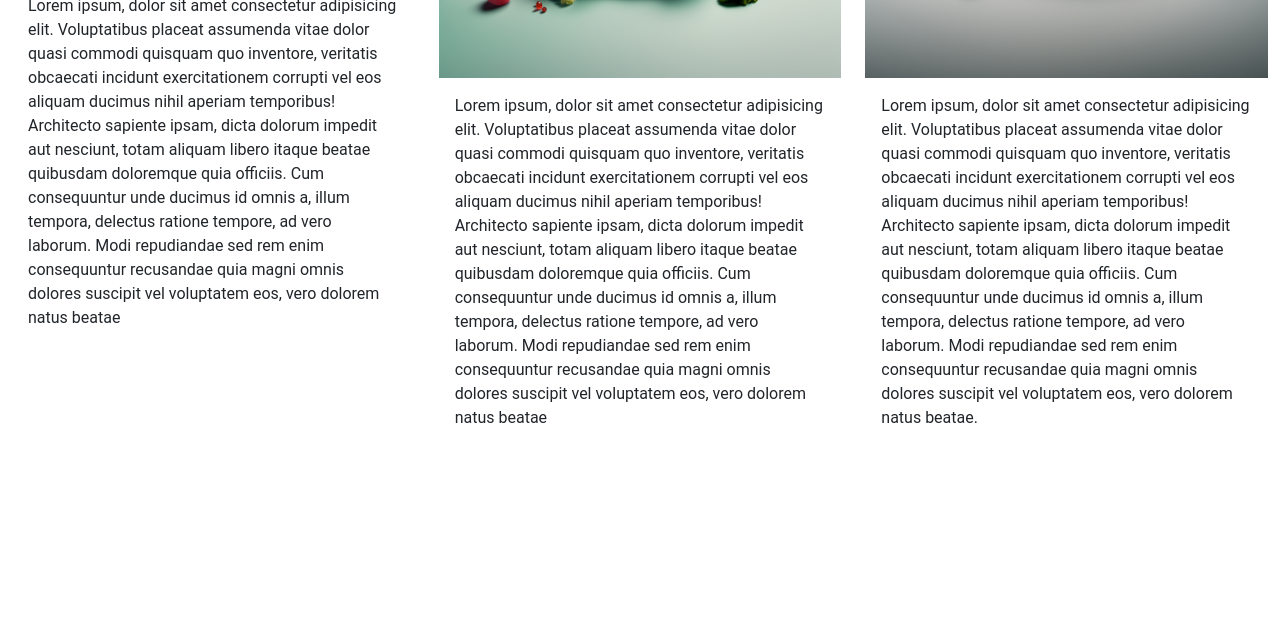
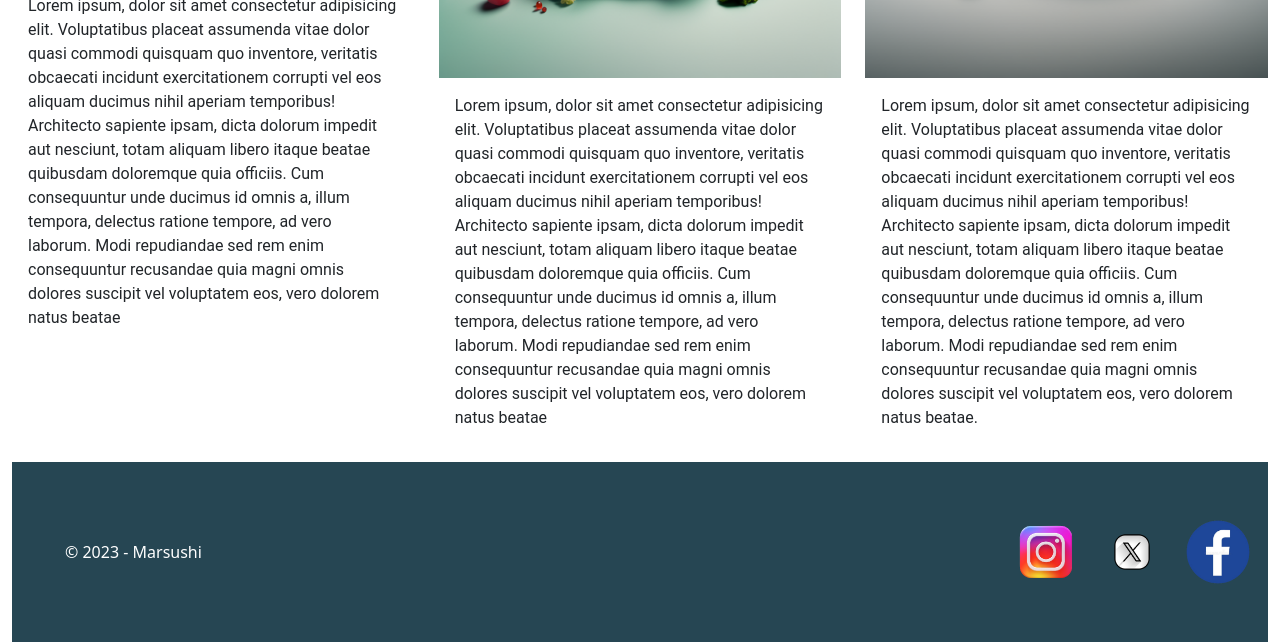
Before and after one commit to santicarrera04/preentrega2--santiagocarrera, a plain HTML site: page index.html in a window 1280 px wide. Shown: the part 670-1312 px from the top of the page. Before the commit the page ends 1132 px from the top, so only its background shows below. Drawn offline with nearby package versions, Linux system fonts and the light colour scheme.

Commit message:
fin Footer

```diff
--- a/css/estilo.css
+++ b/css/estilo.css
@@ -54,3 +54,18 @@
     font-size: 16px;
     font-family: 'Roboto', sans-serif;
 }
+
+/* Footer */
+
+.contenedorFooter {
+    background-color: #264653;
+    padding: 15px;
+}
+
+span {
+   color: white;
+}
+
+.logoApp {
+    width: 70px;
+}
--- a/index.html
+++ b/index.html
@@ -58,21 +58,39 @@
             <div class="card col-sm-12 col-md-6 col-xl-4">
                 <img src="img/publicidadSushi1.png" class="card-img-top imagenSushi img-fluid" alt="sushiPlatos">
                 <div class="card-body">
-                    <p class="cardTexto">Lorem ipsum, dolor sit amet consectetur adipisicing elit. Voluptatibus placeat assumenda vitae dolor quasi commodi quisquam quo inventore, veritatis obcaecati incidunt exercitationem corrupti vel eos aliquam ducimus nihil aperiam temporibus! Architecto sapiente ipsam, dicta dolorum impedit aut nesciunt, totam aliquam libero itaque beatae quibusdam doloremque quia officiis. Cum consequuntur unde ducimus id omnis a, illum tempora, delectus ratione tempore, ad vero laborum. Modi repudiandae sed rem enim consequuntur recusandae quia magni omnis dolores suscipit vel voluptatem eos, vero dolorem natus beatae</p>
+                    <p class="cardTexto">Lorem ipsum, dolor sit amet consectetur adipisicing elit. Voluptatibus placeat
+                        assumenda vitae dolor quasi commodi quisquam quo inventore, veritatis obcaecati incidunt
+                        exercitationem corrupti vel eos aliquam ducimus nihil aperiam temporibus! Architecto sapiente
+                        ipsam, dicta dolorum impedit aut nesciunt, totam aliquam libero itaque beatae quibusdam
+                        doloremque quia officiis. Cum consequuntur unde ducimus id omnis a, illum tempora, delectus
+                        ratione tempore, ad vero laborum. Modi repudiandae sed rem enim consequuntur recusandae quia
+                        magni omnis dolores suscipit vel voluptatem eos, vero dolorem natus beatae</p>
                 </div>
             </div>
 
             <div class="card col-sm-12 col-md-6 col-xl-4">
                 <img src="img/publicidadSushi2.png" class="card-img-top imagenSushi img-fluid" alt="sushiPlatos">
                 <div class="card-body">
-                    <p class="cardTexto">Lorem ipsum, dolor sit amet consectetur adipisicing elit. Voluptatibus placeat assumenda vitae dolor quasi commodi quisquam quo inventore, veritatis obcaecati incidunt exercitationem corrupti vel eos aliquam ducimus nihil aperiam temporibus! Architecto sapiente ipsam, dicta dolorum impedit aut nesciunt, totam aliquam libero itaque beatae quibusdam doloremque quia officiis. Cum consequuntur unde ducimus id omnis a, illum tempora, delectus ratione tempore, ad vero laborum. Modi repudiandae sed rem enim consequuntur recusandae quia magni omnis dolores suscipit vel voluptatem eos, vero dolorem natus beatae</p>
+                    <p class="cardTexto">Lorem ipsum, dolor sit amet consectetur adipisicing elit. Voluptatibus placeat
+                        assumenda vitae dolor quasi commodi quisquam quo inventore, veritatis obcaecati incidunt
+                        exercitationem corrupti vel eos aliquam ducimus nihil aperiam temporibus! Architecto sapiente
+                        ipsam, dicta dolorum impedit aut nesciunt, totam aliquam libero itaque beatae quibusdam
+                        doloremque quia officiis. Cum consequuntur unde ducimus id omnis a, illum tempora, delectus
+                        ratione tempore, ad vero laborum. Modi repudiandae sed rem enim consequuntur recusandae quia
+                        magni omnis dolores suscipit vel voluptatem eos, vero dolorem natus beatae</p>
                 </div>
             </div>
 
             <div class="card col-sm-12 col-md-6 col-xl-4">
                 <img src="img/publicidadSushi3.png" class="card-img-top imagenSushi img-fluid" alt="sushiPlatos">
                 <div class="card-body">
-                    <p class="cardTexto">Lorem ipsum, dolor sit amet consectetur adipisicing elit. Voluptatibus placeat assumenda vitae dolor quasi commodi quisquam quo inventore, veritatis obcaecati incidunt exercitationem corrupti vel eos aliquam ducimus nihil aperiam temporibus! Architecto sapiente ipsam, dicta dolorum impedit aut nesciunt, totam aliquam libero itaque beatae quibusdam doloremque quia officiis. Cum consequuntur unde ducimus id omnis a, illum tempora, delectus ratione tempore, ad vero laborum. Modi repudiandae sed rem enim consequuntur recusandae quia magni omnis dolores suscipit vel voluptatem eos, vero dolorem natus beatae.</p>
+                    <p class="cardTexto">Lorem ipsum, dolor sit amet consectetur adipisicing elit. Voluptatibus placeat
+                        assumenda vitae dolor quasi commodi quisquam quo inventore, veritatis obcaecati incidunt
+                        exercitationem corrupti vel eos aliquam ducimus nihil aperiam temporibus! Architecto sapiente
+                        ipsam, dicta dolorum impedit aut nesciunt, totam aliquam libero itaque beatae quibusdam
+                        doloremque quia officiis. Cum consequuntur unde ducimus id omnis a, illum tempora, delectus
+                        ratione tempore, ad vero laborum. Modi repudiandae sed rem enim consequuntur recusandae quia
+                        magni omnis dolores suscipit vel voluptatem eos, vero dolorem natus beatae.</p>
                 </div>
             </div>
 
@@ -82,6 +100,34 @@
 
     <!-- Fin Main -->
 
+    <!-- Footer -->
+
+    <div class="contenedorFooter">
+        <footer class="d-flex flex-wrap justify-content-between align-items-center py-3 my-4">
+            <div class="col-md-4 d-flex align-items-center">
+                <a href="/" class="mb-3 me-2 mb-md-0 text-body-secondary text-decoration-none lh-1">
+                    <svg class="bi" width="30" height="24">
+                        <use xlink:href="#bootstrap" />
+                    </svg>
+                </a>
+                <span class="mb-3 mb-md-0 textoCuerpo">&copy; 2023 - Marsushi</span>
+            </div>
+
+            <ul class="nav col-md-4 justify-content-end list-unstyled d-flex">
+                <li class="ms-3"> <a href="#">
+                        <img class="logoApp" src="img/instagram1.png" alt="Logo de Instagram">
+                    </a></li>
+                <li class="ms-3"> <a href="#">
+                        <img class="logoApp" src="img/twitter.png" alt="Logo de Twitter">
+                    </a></li>
+                <li class="ms-3"> <a href="#">
+                        <img class="logoApp" src="img/facebook1.png" alt="Logo de Facebook">
+                    </a></li>
+            </ul>
+        </footer>
+    </div>
+
+    <!-- Fin Footer -->
 
     <!-- Bootstrap JS -->
     <script src="https://cdn.jsdelivr.net/npm/bootstrap@5.3.2/dist/js/bootstrap.bundle.min.js"
```
